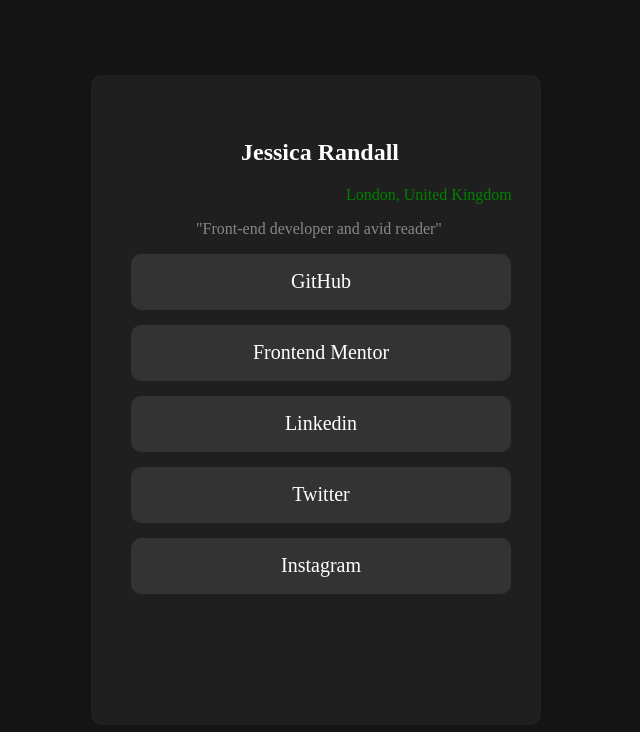
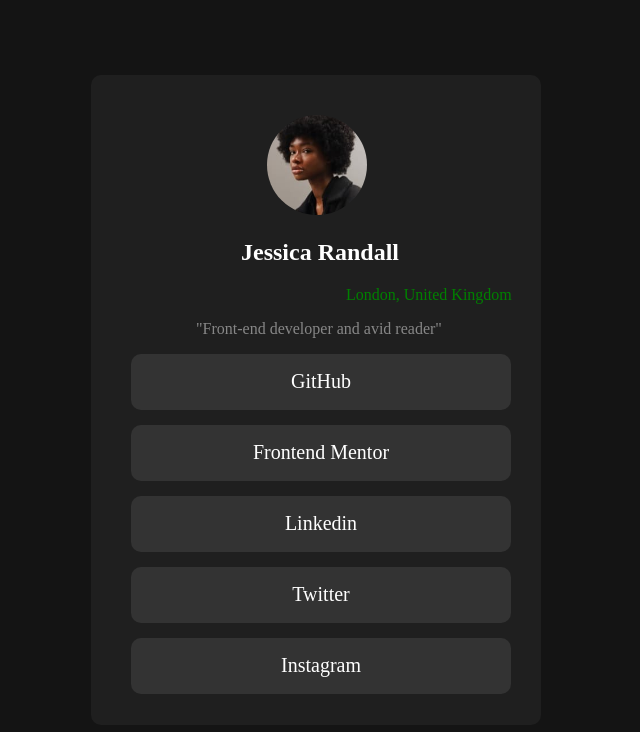
Before and after one commit to ronilucylucy/challenge2, a plain HTML site: page index.html in a window 1280 px wide. Shown: the whole page, without its empty margins (324-964 px from the left). Drawn offline with Linux system fonts and the light colour scheme.

Commit message:
Update index.html

```diff
--- a/index.html
+++ b/index.html
@@ -25,7 +25,7 @@
       <div class="wrapper">
         <div class="container">
           <div class="img">
-            <img src="assets/images/avatar-jessica.jpeg" alt="" />
+            <img src="avatar-jessica.jpeg" alt="" />
           </div>
           <div class="text_div">
             <h2>Jessica Randall</h2>
```
